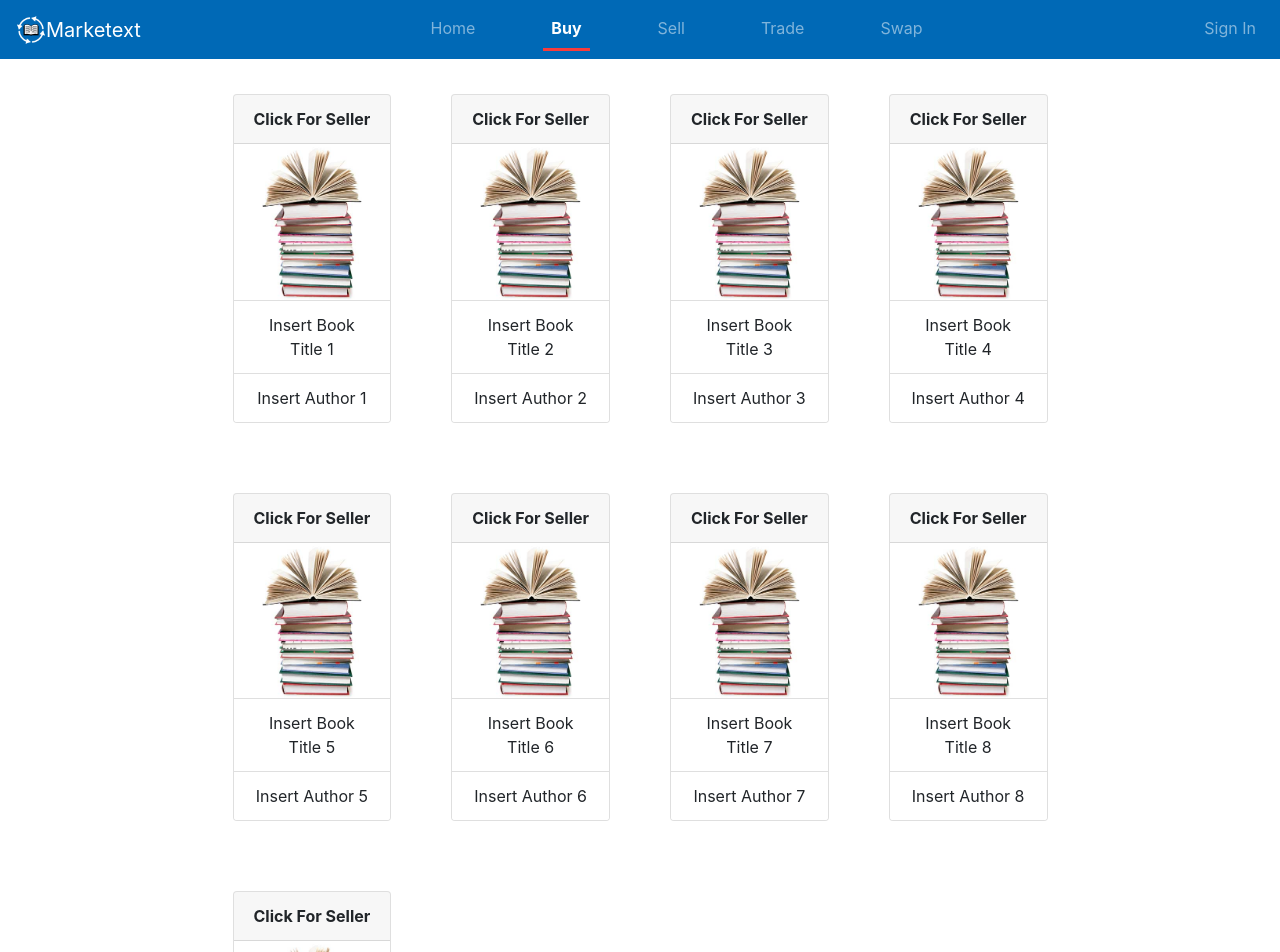
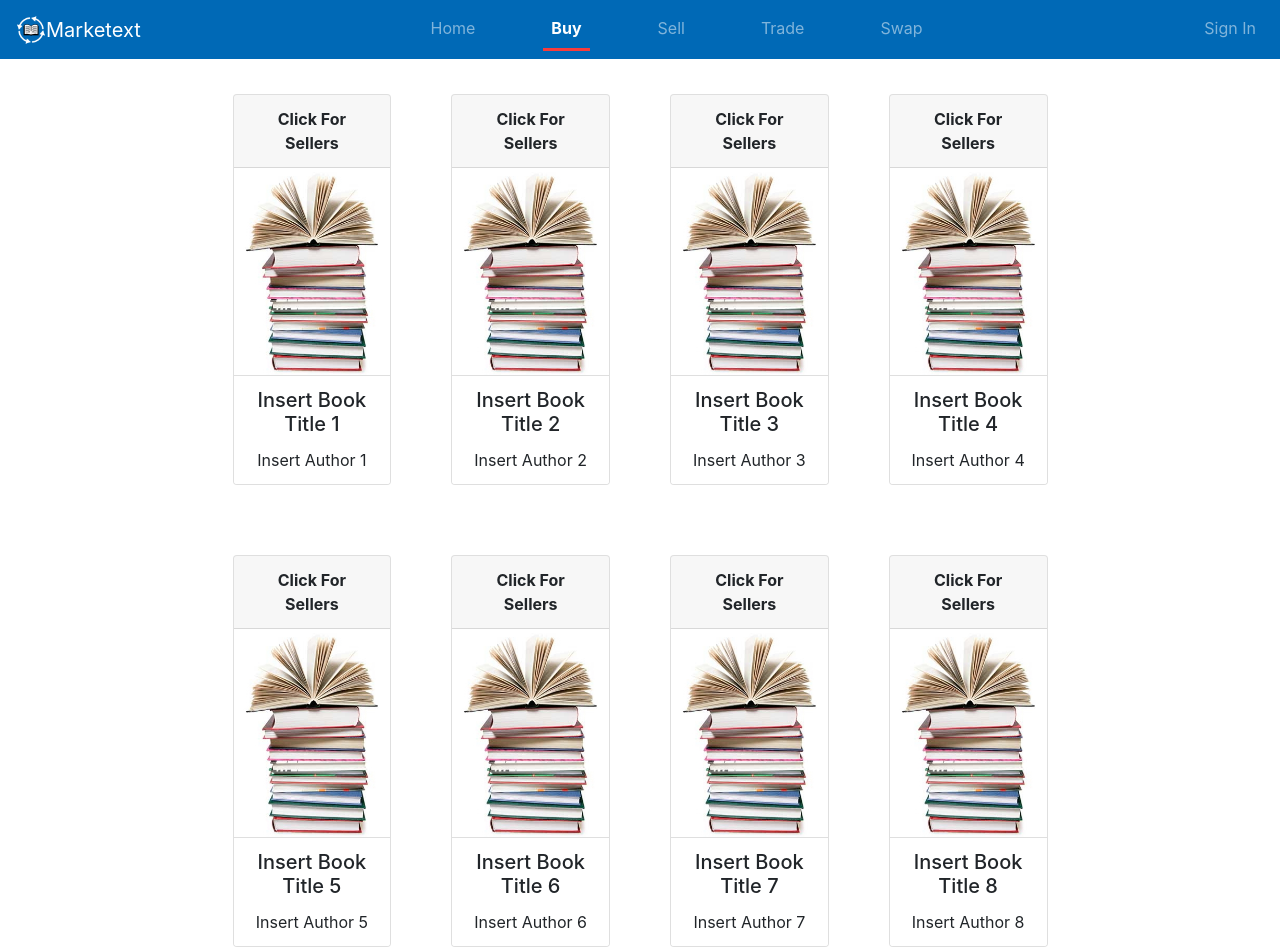
Before and after one commit to The-Sciences-and-Engineering-Squad/Marketext, a React (Create React App) app in the folder client/: page /Buy in a window 1280 px wide. Shown: the top 952 px of the page. Built offline with nearby package versions, Linux system fonts and the light colour scheme.

Commit message:
Modified the Design a bit

```diff
--- a/client/src/components/MainPages/Buy/Buy.css
+++ b/client/src/components/MainPages/Buy/Buy.css
@@ -16,6 +16,6 @@
 }
 
 .book-selection:hover{
-  text-decoration: none;
+  border-radius: 10px;
   background-color: #C4C4C4;
 }
--- a/client/src/components/MainPages/Buy/Buy.js
+++ b/client/src/components/MainPages/Buy/Buy.js
@@ -14,15 +14,15 @@ export default class Buy extends React.Component {
     super(props);
     this.state = {
       textbooks: [
-        {title: "Insert Book Title 1", author: "Insert Author 1"},
-        {title: "Insert Book Title 2", author: "Insert Author 2"},
-        {title: "Insert Book Title 3", author: "Insert Author 3"},
-        {title: "Insert Book Title 4", author: "Insert Author 4"},
-        {title: "Insert Book Title 5", author: "Insert Author 5"},
-        {title: "Insert Book Title 6", author: "Insert Author 6"},
-        {title: "Insert Book Title 7", author: "Insert Author 7"},
-        {title: "Insert Book Title 8", author: "Insert Author 8"},
-        {title: "Insert Book Title 9", author: "Insert Author 9"},
+        {title: "Insert Book Title 1", author: "Insert Author 1", image: sampletextbook},
+        {title: "Insert Book Title 2", author: "Insert Author 2", image: sampletextbook},
+        {title: "Insert Book Title 3", author: "Insert Author 3", image: sampletextbook},
+        {title: "Insert Book Title 4", author: "Insert Author 4", image: sampletextbook},
+        {title: "Insert Book Title 5", author: "Insert Author 5", image: sampletextbook},
+        {title: "Insert Book Title 6", author: "Insert Author 6", image: sampletextbook},
+        {title: "Insert Book Title 7", author: "Insert Author 7", image: sampletextbook},
+        {title: "Insert Book Title 8", author: "Insert Author 8", image: sampletextbook},
+        {title: "Insert Book Title 9", author: "Insert Author 9", image: sampletextbook},
       ],
     };
   }
@@ -42,13 +42,19 @@ export default class Buy extends React.Component {
               <Card className="text-center books">
                 <Card.Header>
                   <strong>
-                    Click For Seller
+                    Click For Sellers
                   </strong>
                 </Card.Header>
-                <Card.Img src={sampletextbook} />
+                <Card.Img src={list.image} />
                 <ListGroup className="list-group-flush">
-                  <ListGroupItem>{list.title}</ListGroupItem>
-                  <ListGroupItem>{list.author}</ListGroupItem>
+                  <ListGroupItem>
+                    <Card.Title>
+                      {list.title}
+                    </Card.Title>
+                    <Card.Text>
+                      {list.author}
+                    </Card.Text>
+                  </ListGroupItem>
                 </ListGroup>
               </Card>
             </Col>
```
Also changed, not shown: client/src/public/sampletextbook.jpg.
